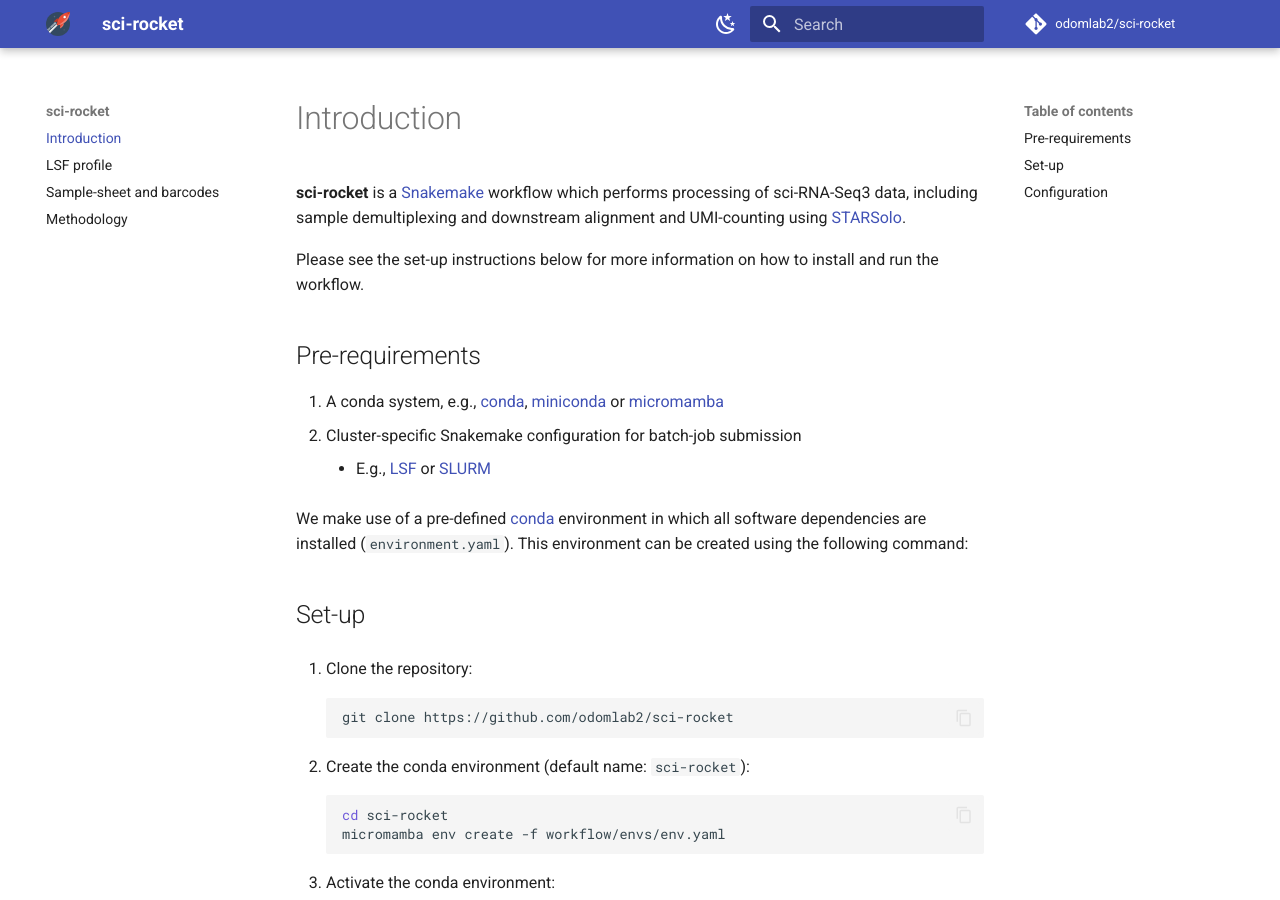
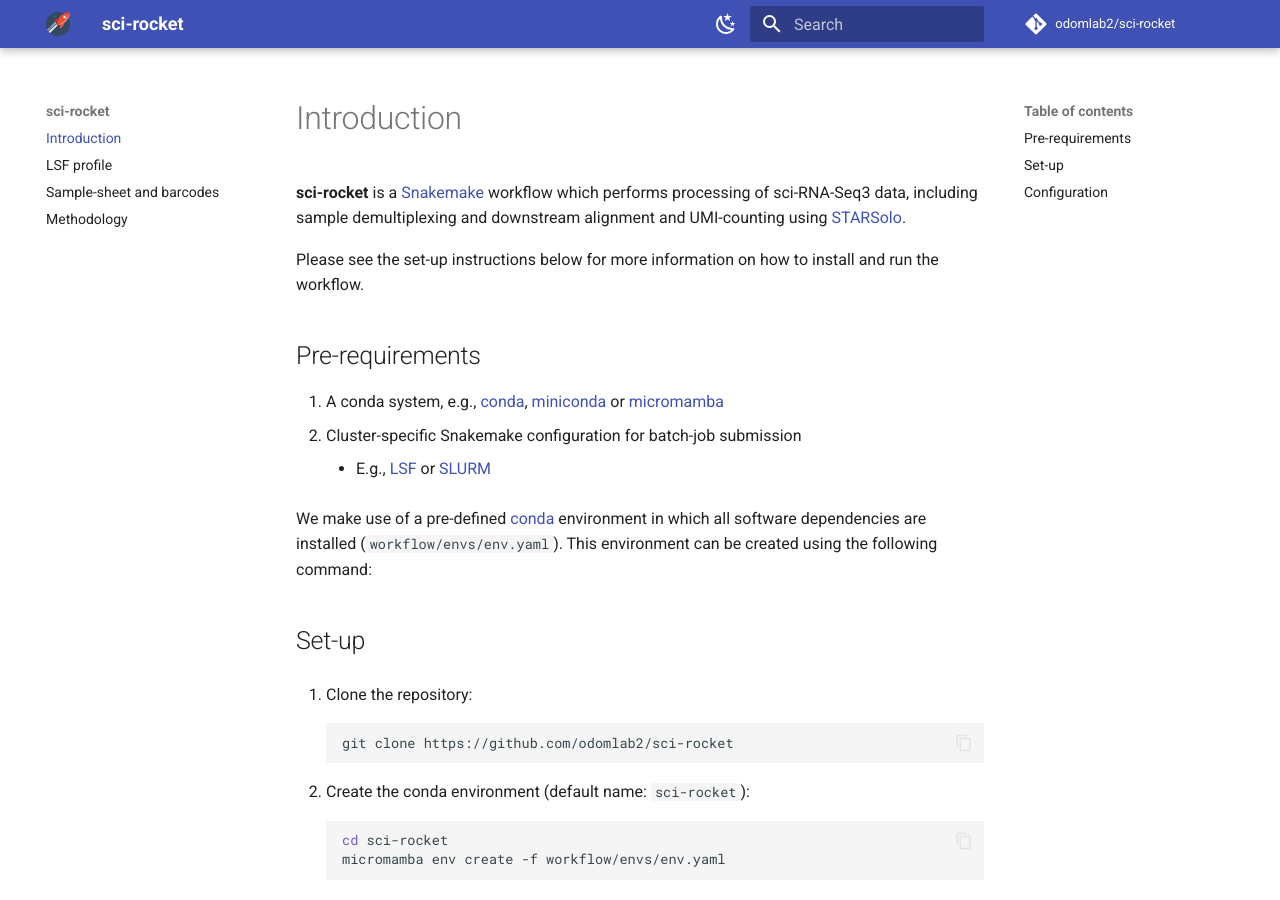
Before and after one commit to odomlab2/sci-rocket, an MkDocs documentation site: the page built from docs/index.md, in a window 1280 px wide and 900 px high. Built offline with MkDocs 1.6.1 and Material for MkDocs 9.7.7, drawn with Linux system fonts in a browser that asks for light colours; comment, search, counter and statistics services are not loaded.

Commit message:
Typo README

```diff
--- a/docs/index.md
+++ b/docs/index.md
@@ -10,7 +10,7 @@ Please see the set-up instructions below for more information on how to install
 2. Cluster-specific Snakemake configuration for batch-job submission
       * E.g., [LSF](https://github.com/Snakemake-Profiles/lsf) or [SLURM](https://github.com/Snakemake-Profiles/slurm)
 
-We make use of a pre-defined [conda](https://docs.conda.io/en/latest/) environment in which all software dependencies are installed (`environment.yaml`). This environment can be created using the following command:
+We make use of a pre-defined [conda](https://docs.conda.io/en/latest/) environment in which all software dependencies are installed (`workflow/envs/env.yaml`). This environment can be created using the following command:
 
 ## Set-up
 
```
